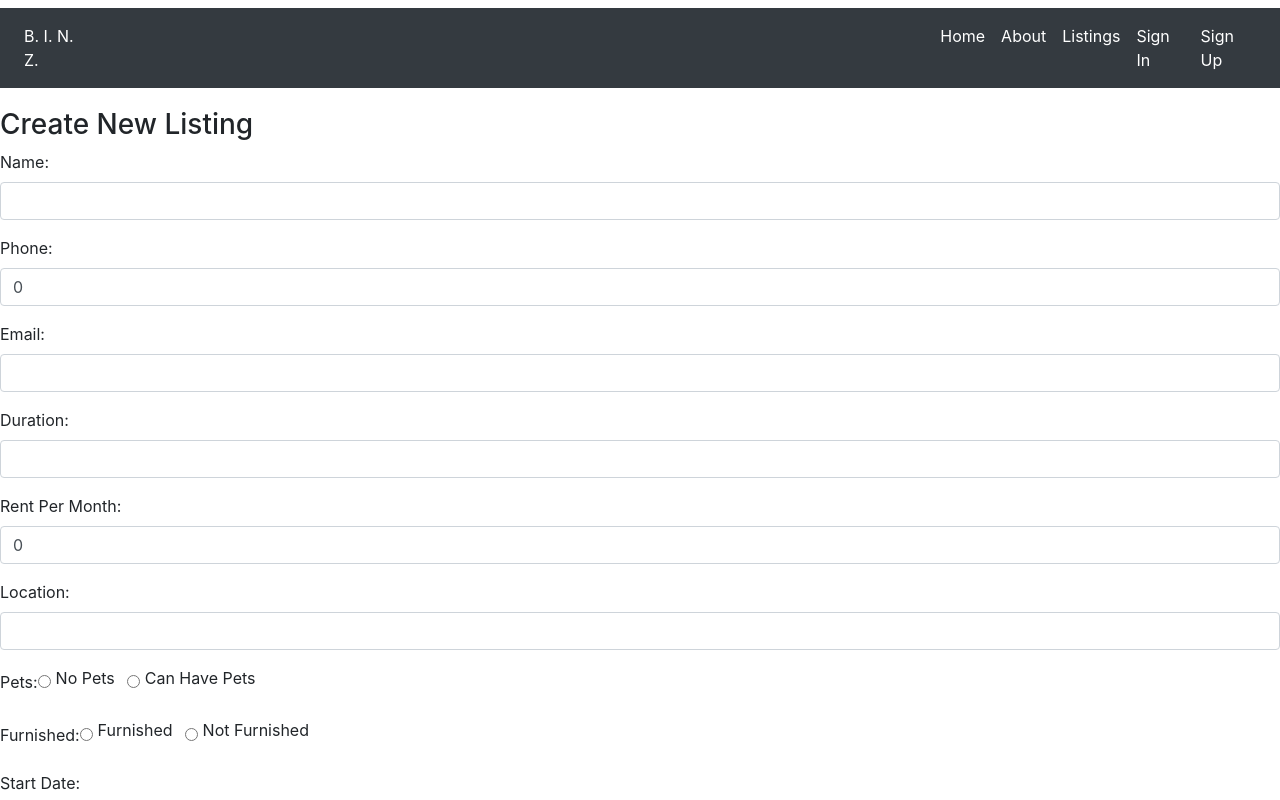
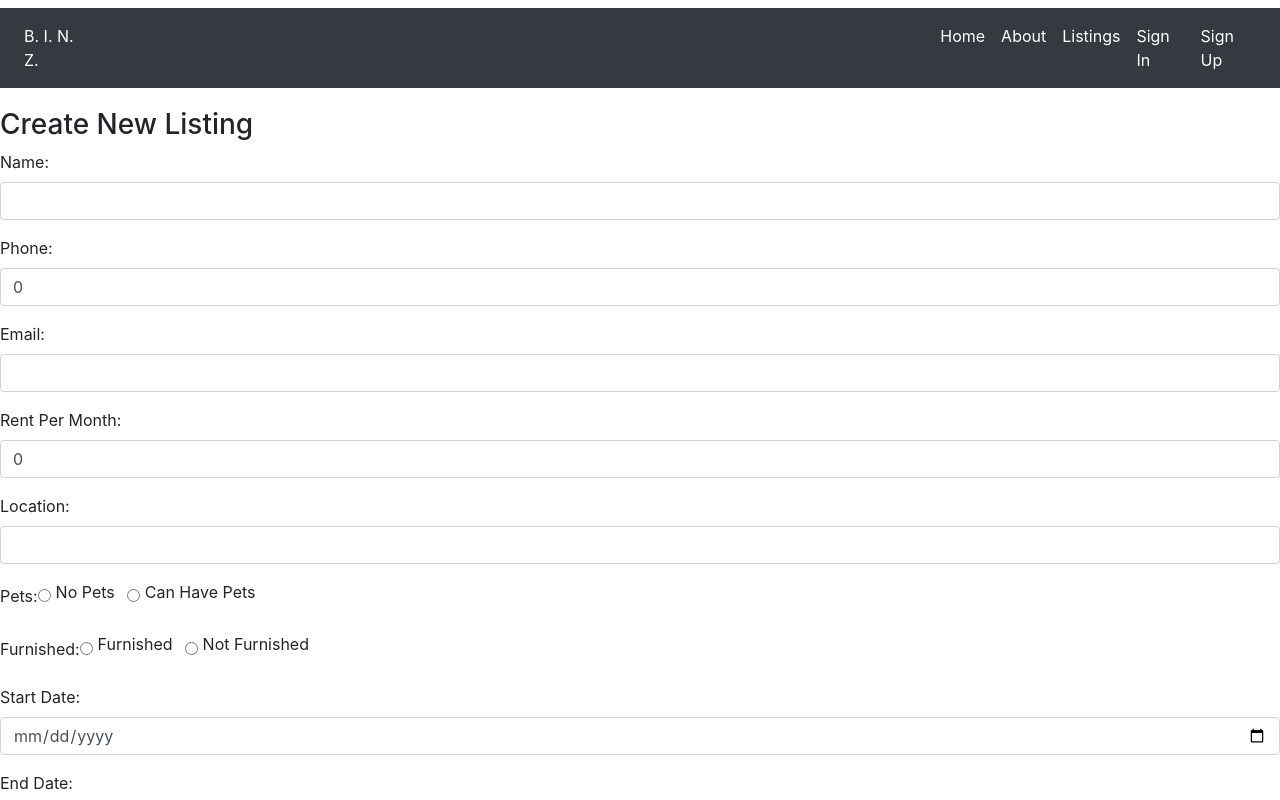
Before and after one commit to MarwaAlqatari/4155BINZUI, a React (Create React App) app: page /listings/1/edit in a window 1280 px wide. Shown: the top 800 px of the page. Built offline with nearby package versions, Linux system fonts and the light colour scheme; no server answers.

Commit message:
got rid of duration in edit

```diff
--- a/src/components/edit.jsx
+++ b/src/components/edit.jsx
@@ -204,15 +204,7 @@ export default class Edit extends Component {
             />
           </div>
 
-          <div className="form-group">
-            <label>Duration: </label>
-            <input
-              type="text"
-              className="form-control"
-              value={this.state.duration}
-              onChange={this.onChangeDuration}
-            />
-          </div>
+
 
           <div className="form-group">
             <label>Rent Per Month: </label>
```
